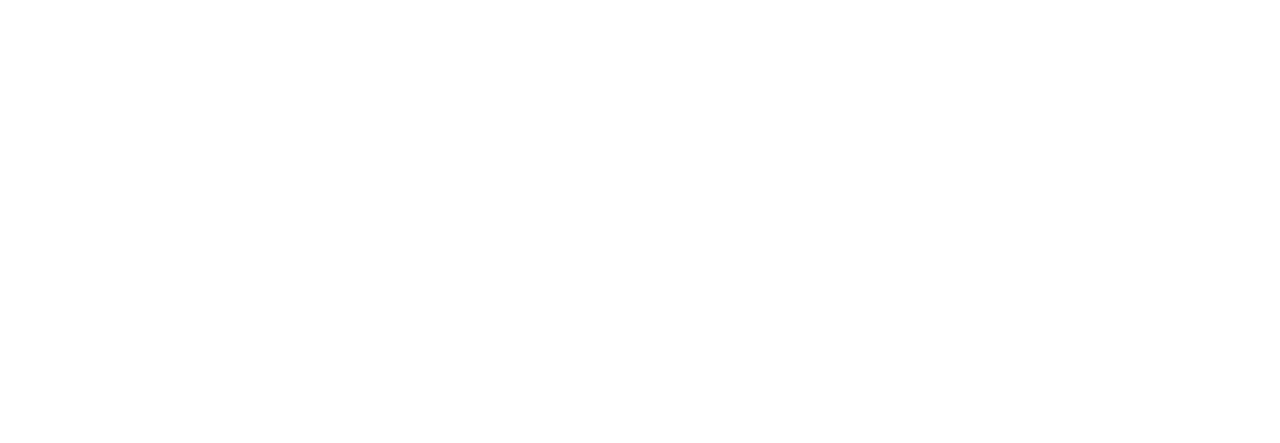
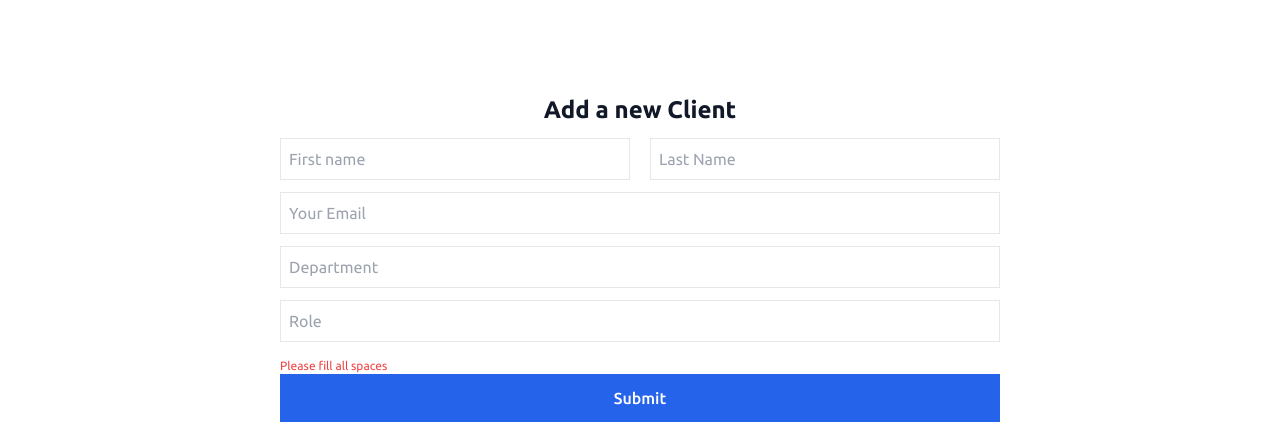
Before and after one commit to cnaallotey/reactcrud, a React (Vite) app: page / in a window 1280 px wide. Shown: the part 389-832 px from the top of the page. Before the commit the page ends 800 px from the top, so only its background shows below. Built offline with nearby package versions, Linux system fonts and the light colour scheme; no server answers.

Commit message:
insert new user form

```diff
--- a/src/App.jsx
+++ b/src/App.jsx
@@ -1,5 +1,6 @@
 import Crudapp from "./crudapp"
 import Navbar from "./navbar"
+import Newuser from "./newuser"
 
 
 function App() {
@@ -8,7 +9,8 @@
   return (
     <div className="App">
       <Navbar />
-      <Crudapp/>
+      <Crudapp />
+      <Newuser />
 
 
     </div>
--- a/src/newuser.jsx
+++ b/src/newuser.jsx
@@ -1,7 +1,73 @@
 const newUser = () => {
     return (
-        <div className="newUser w-full"><div className=" max-w-screen-lg mx-auto px-5 xl:px-0">
-        <form action="submit"></form>
+        <div className="newUser w-full"><div className=" max-w-screen-md mx-auto px-5 xl:px-0">
+            <form
+
+            className="form bg-white p-6 relative"
+          >
+            <div
+              className="icon bg-white text-white w-6 h-6 absolute flex items-center justify-center p-5"
+
+            >
+              <i className="fal fa-phone-volume fa-fw text-2xl transform -rotate-45"></i>
+            </div>
+            <h3 className="text-2xl text-gray-900 font-semibold text-center ">Add a new Client</h3>
+            <div className="flex space-x-5 mt-3">
+              <input
+                type="text"
+                name="lastName"
+                id=""
+                placeholder="First name"
+                className="border p-2 w-1/2"
+
+              />
+              <input
+                type="text"
+                name="lastName"
+                id=""
+                placeholder="Last Name"
+                className="border p-2 w-1/2"
+
+              />
+            </div>
+            <input
+              type="email"
+              name="email"
+              id=""
+              placeholder="Your Email"
+              className="border p-2 w-full mt-3"
+
+            />
+            <input
+              type="text"
+              name="department"
+              id=""
+              placeholder="Department"
+              className="border p-2 w-full mt-3"
+
+            />
+            <input
+              type="text"
+              name="role"
+              id=""
+              placeholder="Role"
+              className="border p-2 w-full mt-3"
+
+            />
+            <div className="mt-4">
+              <p className="text-xs font-normal text-red-500" >
+                Please fill all spaces
+              </p>
+            </div>
+
+
+            <input
+              type="submit"
+              value="Submit"
+              className="w-full bg-blue-600 hover:bg-blue-500 text-white font-medium p-3"
+
+            />
+          </form>
 
         </div></div>
     )
@@ -9,3 +75,73 @@
 
 
 export default newUser;
+
+
+
+{/* <form
+
+            className="form bg-white p-6 relative"
+          >
+            <div
+              className="icon bg-blue-600 text-white w-6 h-6 absolute flex items-center justify-center p-5"
+              style="left: -40px"
+            >
+              <i className="fal fa-phone-volume fa-fw text-2xl transform -rotate-45"></i>
+            </div>
+            <h3 className="text-2xl text-gray-900 font-semibold text-center ">Add a new Client</h3>
+            <div className="flex space-x-5 mt-3">
+              <input
+                type="text"
+                name="lastName"
+                id=""
+                placeholder="First name"
+                className="border p-2 w-1/2"
+
+              />
+              <input
+                type="text"
+                name="lastName"
+                id=""
+                placeholder="Last Name"
+                className="border p-2 w-1/2"
+
+              />
+            </div>
+            <input
+              type="email"
+              name="email"
+              id=""
+              placeholder="Your Email"
+              className="border p-2 w-full mt-3"
+
+            />
+            <input
+              type="text"
+              name="department"
+              id=""
+              placeholder="Department"
+              className="border p-2 w-full mt-3"
+
+            />
+            <input
+              type="text"
+              name="role"
+              id=""
+              placeholder="Role"
+              className="border p-2 w-full mt-3"
+
+            />
+            <div className="mt-4">
+              <p className="text-xs font-normal text-red-500" >
+                Please fill all spaces
+              </p>
+            </div>
+
+
+            <input
+              type="submit"
+              value="Submit"
+              className="w-full bg-blue-600 hover:bg-blue-500 text-white font-medium p-3"
+
+            />
+          </form> */}
```
